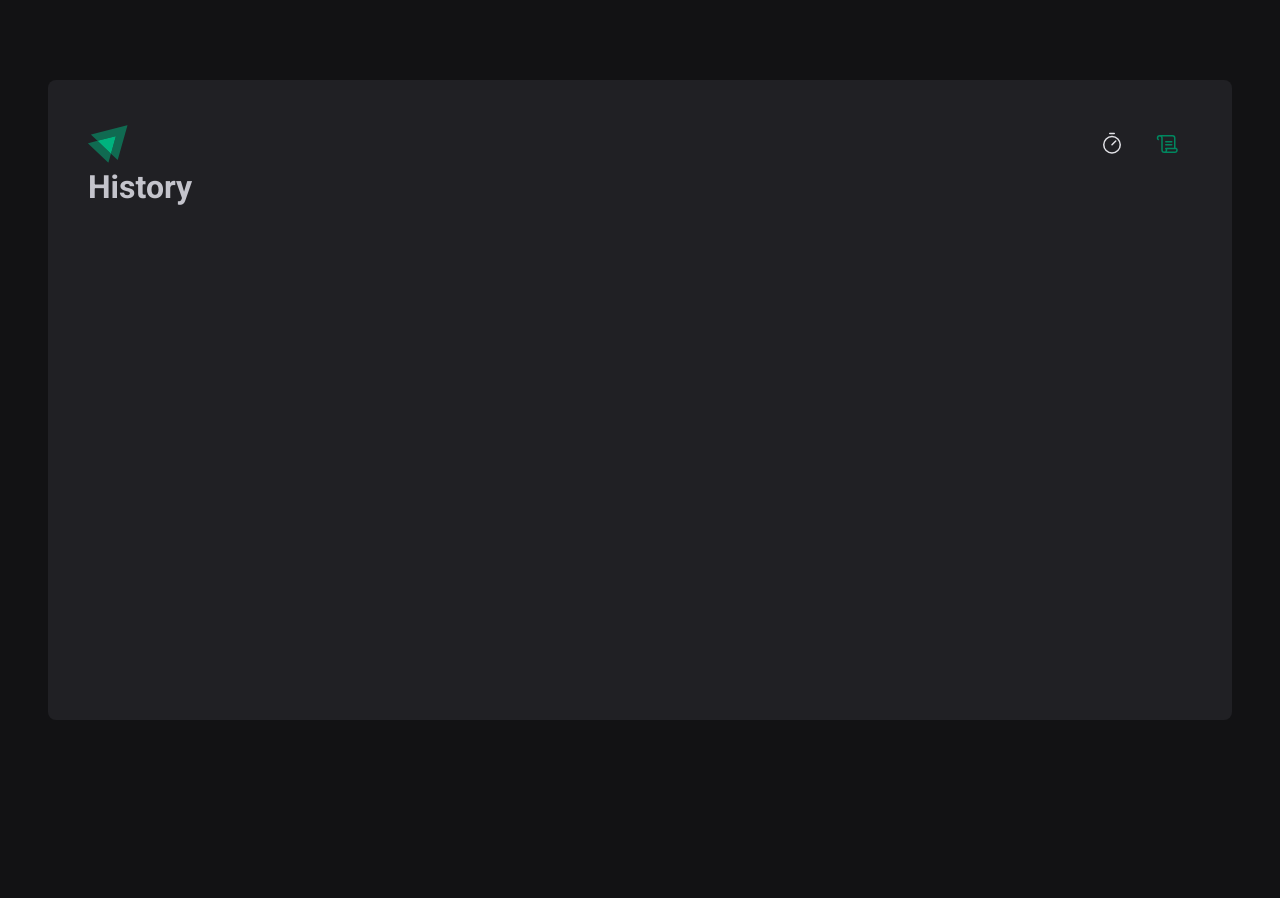
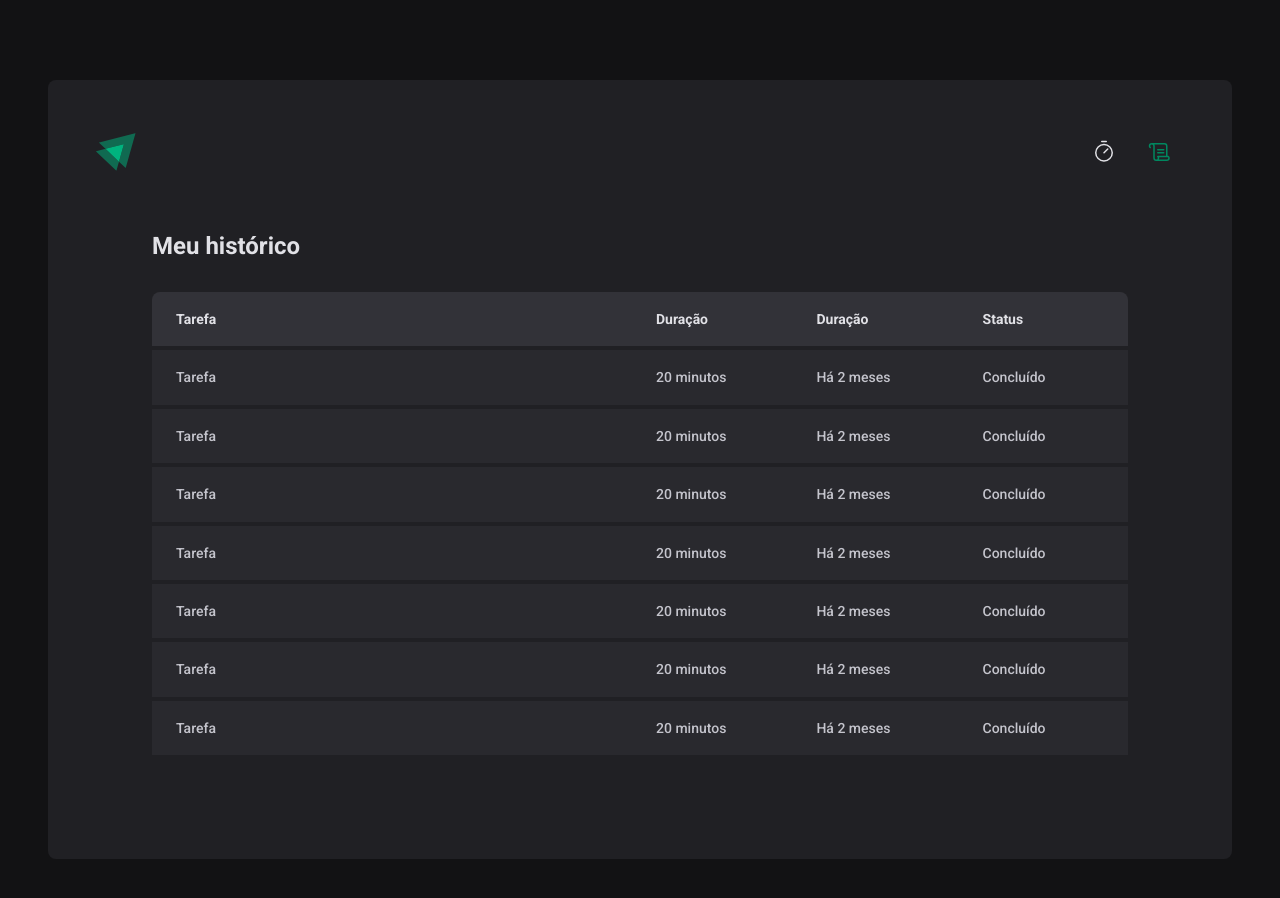
Before and after one commit to MoisesSRJR/IgTimer, a React (Vite) app: page /history in a window 1280 px wide. Shown: the top 898 px of the page. Before the commit the page ends 800 px from the top, so only its background shows below. Built offline with nearby package versions, Linux system fonts and the light colour scheme.

Commit message:
added table history

```diff
--- a/src/Layouts/DefaultLayout/styles.ts
+++ b/src/Layouts/DefaultLayout/styles.ts
@@ -2,9 +2,9 @@
 
 export const LayoutContainer = styled.div`
    max-width: 74rem;
-   height: calc(100vh - 10rem);
+   height: auto;
    margin: 5rem auto;
-   padding: 2.5rem;
+   padding: 3rem;
 
    background-color: ${(props) => props.theme['gray-800']};
    border-radius: 8px;
--- a/src/pages/History/index.tsx
+++ b/src/pages/History/index.tsx
@@ -1,7 +1,66 @@
+import { HistoryContainer, HistoryList } from './styles'
+
 export function History() {
-   return (
-      <>
-         <h1>History</h1>
-      </>
-   )
+  return (
+    <HistoryContainer>
+      <h1>Meu histórico</h1>
+
+      <HistoryList>
+        <table>
+          <thead>
+            <tr>
+              <th>Tarefa</th>
+              <th>Duração</th>
+              <th>Duração</th>
+              <th>Status</th>
+            </tr>
+          </thead>
+          <tbody>
+            <tr>
+              <td>Tarefa</td>
+              <td>20 minutos</td>
+              <td>Há 2 meses</td>
+              <td>Concluído</td>
+            </tr>
+            <tr>
+              <td>Tarefa</td>
+              <td>20 minutos</td>
+              <td>Há 2 meses</td>
+              <td>Concluído</td>
+            </tr>
+            <tr>
+              <td>Tarefa</td>
+              <td>20 minutos</td>
+              <td>Há 2 meses</td>
+              <td>Concluído</td>
+            </tr>
+            <tr>
+              <td>Tarefa</td>
+              <td>20 minutos</td>
+              <td>Há 2 meses</td>
+              <td>Concluído</td>
+            </tr>
+            <tr>
+              <td>Tarefa</td>
+              <td>20 minutos</td>
+              <td>Há 2 meses</td>
+              <td>Concluído</td>
+            </tr>
+            <tr>
+              <td>Tarefa</td>
+              <td>20 minutos</td>
+              <td>Há 2 meses</td>
+              <td>Concluído</td>
+            </tr>
+            <tr>
+              <td>Tarefa</td>
+              <td>20 minutos</td>
+              <td>Há 2 meses</td>
+              <td>Concluído</td>
+            </tr>
+          </tbody>
+        </table>
+      </HistoryList>
+    </HistoryContainer>
+  )
 }
--- /dev/null
+++ b/src/pages/History/styles.ts
@@ -0,0 +1,53 @@
+import styled from 'styled-components'
+
+export const HistoryContainer = styled.main`
+  flex: 1;
+  padding: 3.5rem;
+  display: flex;
+  flex-direction: column;
+  h1 {
+    font-size: 1.5rem;
+    color: ${(props) => props.theme['gray-100']};
+  }
+`
+
+export const HistoryList = styled.div`
+  flex: 1;
+  overflow: auto;
+  margin-top: 2rem;
+  table {
+    width: 100%;
+    border-collapse: collapse;
+    min-width: 600px;
+    th {
+      background-color: ${(props) => props.theme['gray-600']};
+      padding: 1rem;
+      text-align: left;
+      color: ${(props) => props.theme['gray-100']};
+      font-size: 0.875rem;
+      line-height: 1.6;
+      &:first-child {
+        border-top-left-radius: 8px;
+        padding-left: 1.5rem;
+      }
+      &:last-child {
+        border-top-right-radius: 8px;
+        padding-right: 1.5rem;
+      }
+    }
+    td {
+      background-color: ${(props) => props.theme['gray-700']};
+      border-top: 4px solid ${(props) => props.theme['gray-800']};
+      padding: 1rem;
+      font-size: 0.875rem;
+      line-height: 1.6;
+      &:first-child {
+        width: 50%;
+        padding-left: 1.5rem;
+      }
+      &:last-child {
+        padding-right: 1.5rem;
+      }
+    }
+  }
+`
```
